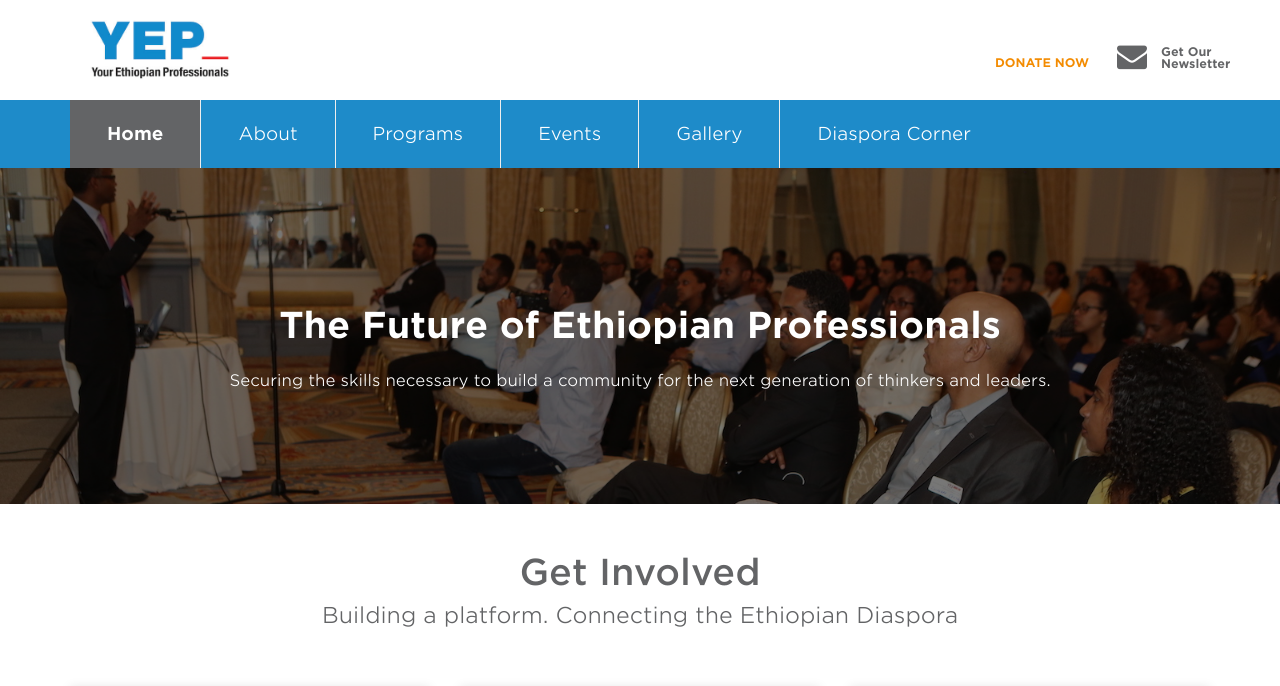
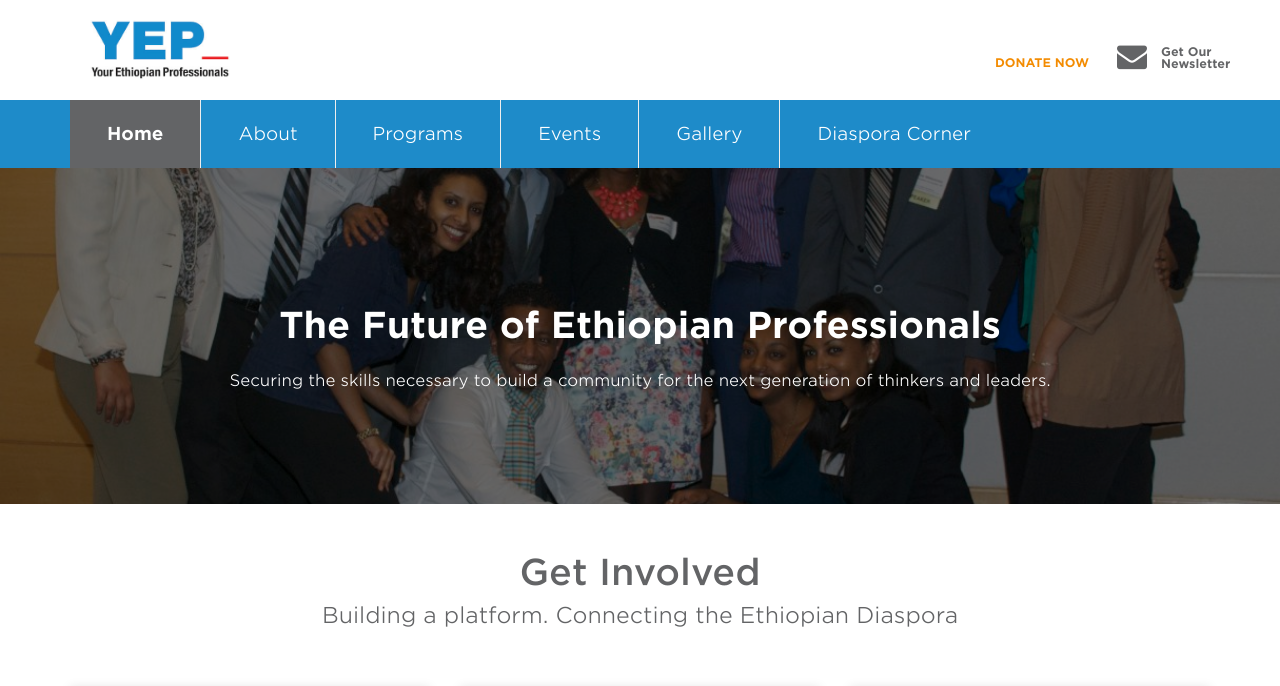
Before and after one commit to YEPNetwork/yepnetwork.github.io, a Jekyll site: the page built from index.html, in a window 1280 px wide. Shown: the top 686 px of the page. Built offline with Jekyll 4.4.1, drawn with Linux system fonts in a browser that asks for light colours; nearby versions of some CDN libraries.

Commit message:
Update index.html

```diff
--- a/index.html
+++ b/index.html
@@ -2,7 +2,7 @@
 layout: default
 body_class: front
 ---
-<section class="hero" style="background-image: url(assets/images/hero/speaker-series-thomas-debass.jpg)">
+<section class="hero" style="background-image: url(assets/images/hero/mimi_alemayehou.jpg)">
   <div class="inner">
     <div class="copy">
       <h1>The Future of Ethiopian Professionals</h1>
```
